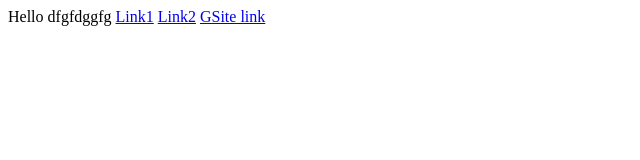
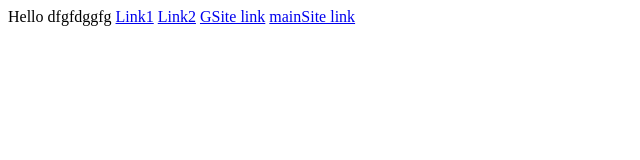
Before and after one commit to raquibdubd/mygit2, a plain HTML site: page index.html in a window 1280 px wide. Shown: the whole page, without its empty margins (0-640 px from the left). Drawn offline with Linux system fonts and the light colour scheme.

Commit message:
Update index.html

```diff
--- a/index.html
+++ b/index.html
@@ -3,4 +3,5 @@
   <a href="/mygit1">Link1</a>
   <a href="/mygit2">Link2</a>
    <a href="https://bit.ly/mymathpage">GSite link</a>
+  <a href="https://raquibdubd.github.io">mainSite link</a>
 </html>
```
